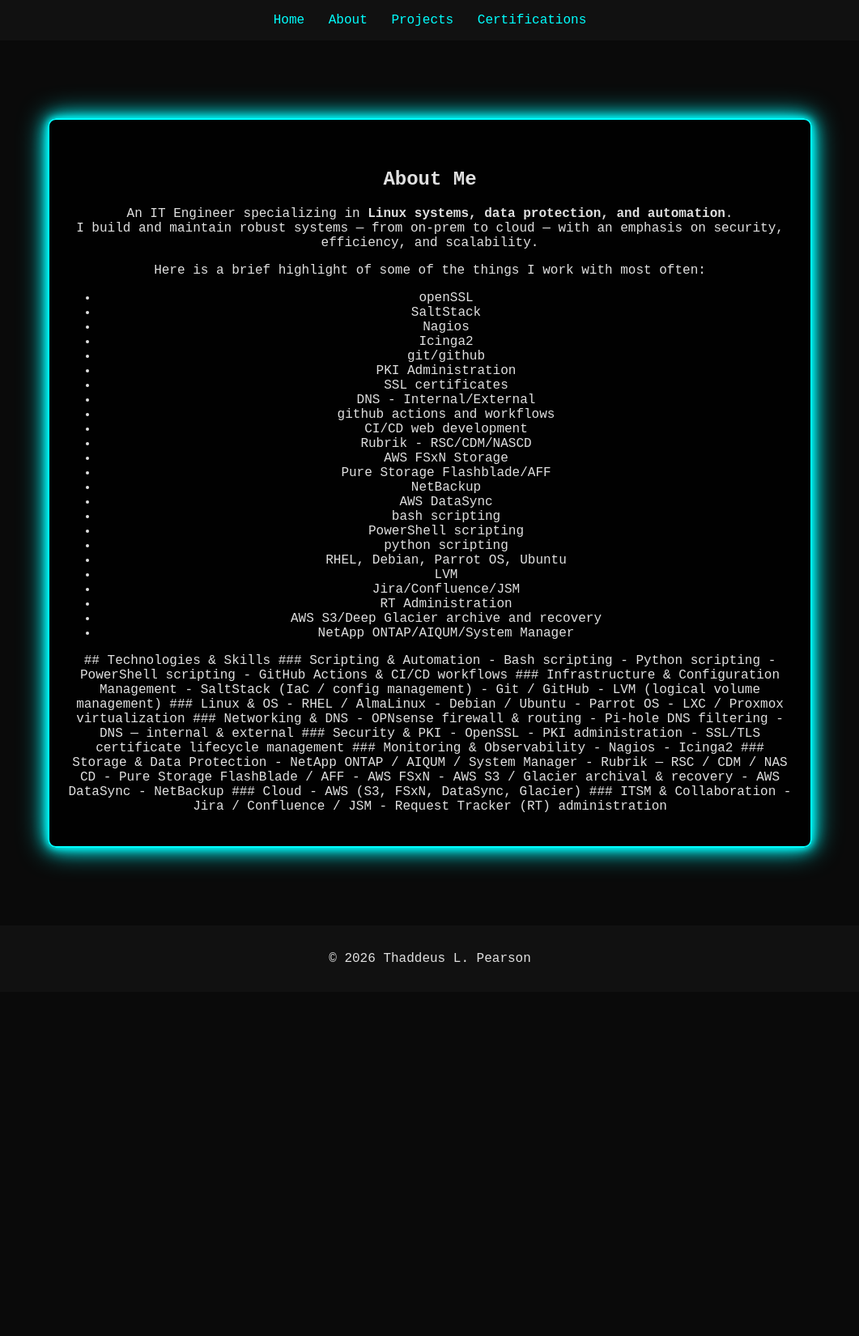
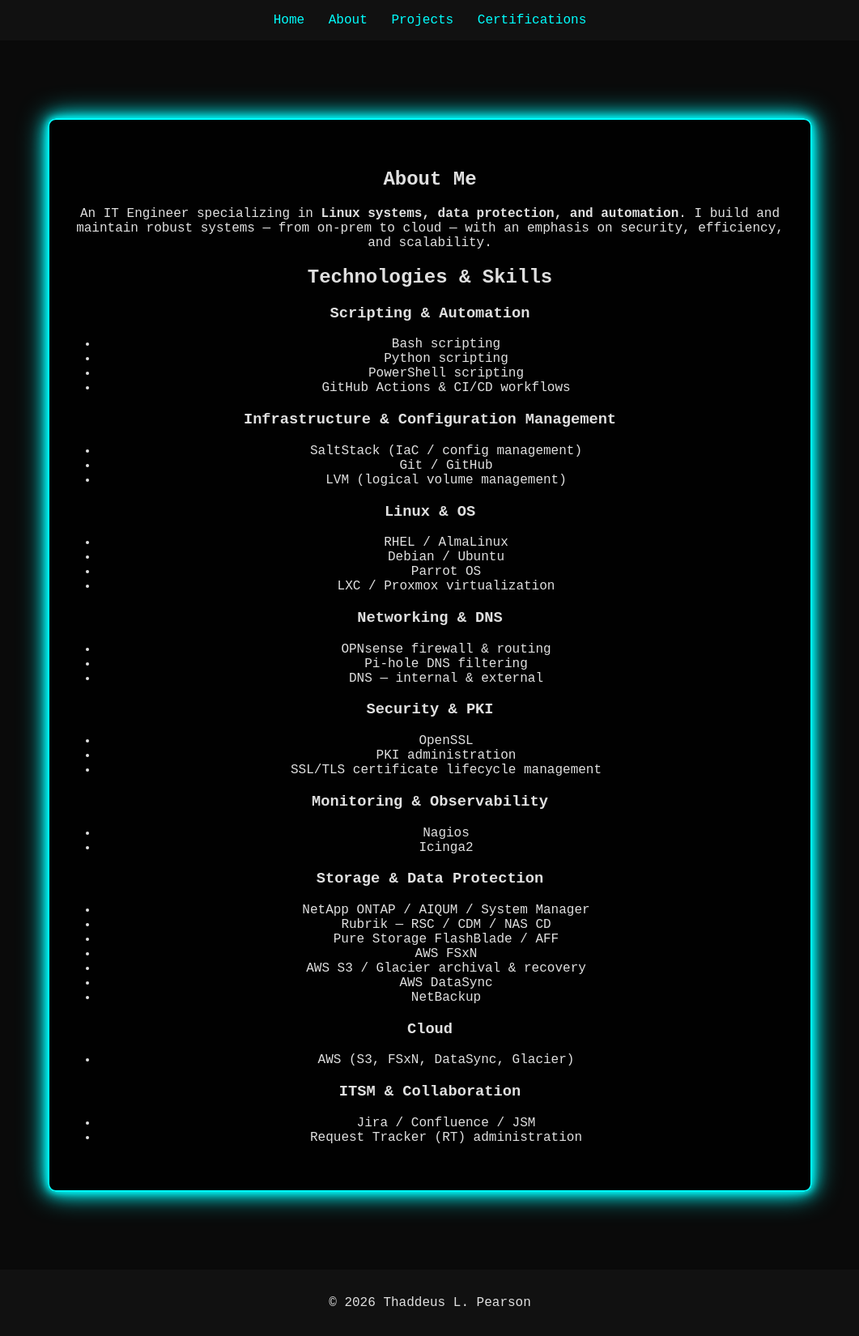
Before and after one commit to pearson-thaddeus-l/pearson-thaddeus-l-jekyll, a Jekyll site: the page built from about.md, in a window 1280 px wide. Shown: the whole page at 81% size, without its empty margins (109-1170 px from the left). Built offline with Jekyll 4.4.1, drawn with Linux system fonts in a browser that asks for light colours; before the commit the page ends 1225 px from its top, so only the background shows below that.

Commit message:
Tinkering with formatting 2

```diff
--- a/about.md
+++ b/about.md
@@ -8,37 +8,6 @@
 
 An IT Engineer specializing in **Linux systems, data protection, and automation**.
 I build and maintain robust systems — from on-prem to cloud — with an emphasis on security, efficiency, and scalability.
-
-Here is a brief highlight of some of the things I work with most often:
-
-<div align="center">
-
-<ul>
-  <li>openSSL</li>
-  <li>SaltStack</li>
-  <li>Nagios</li>
-  <li>Icinga2</li>
-  <li>git/github</li>
-  <li>PKI Administration</li>
-  <li>SSL certificates</li>
-  <li>DNS - Internal/External</li>
-  <li>github actions and workflows</li>
-  <li>CI/CD web development</li>
-  <li>Rubrik - RSC/CDM/NASCD</li>
-  <li>AWS FSxN Storage</li>
-  <li>Pure Storage Flashblade/AFF</li>
-  <li>NetBackup</li>
-  <li>AWS DataSync</li>
-  <li>bash scripting</li>
-  <li>PowerShell scripting</li>
-  <li>python scripting</li>
-  <li>RHEL, Debian, Parrot OS, Ubuntu</li>
-  <li>LVM</li>
-  <li>Jira/Confluence/JSM</li>
-  <li>RT Administration</li>
-  <li>AWS S3/Deep Glacier archive and recovery</li>
-  <li>NetApp ONTAP/AIQUM/System Manager</li>
-</ul>
 
 ## Technologies & Skills
 
@@ -88,5 +57,3 @@
 ### ITSM & Collaboration
 - Jira / Confluence / JSM
 - Request Tracker (RT) administration
-
-</div>
```
